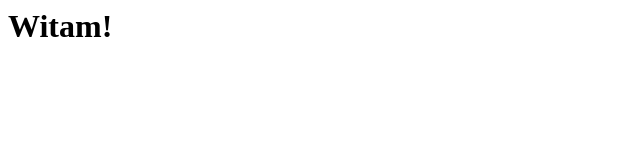
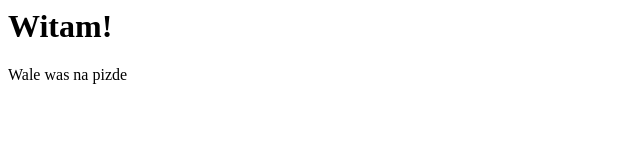
Before and after one commit to MarcinKruszynski02/cwiczenie4, a plain HTML site: page index.html in a window 1280 px wide. Shown: the whole page, without its empty margins (0-640 px from the left). Drawn offline with Linux system fonts and the light colour scheme.

Commit message:
zmiana2137

```diff
--- a/index.html
+++ b/index.html
@@ -5,6 +5,7 @@
 
   <body>
     <h1>Witam!</h1>
+    <p>Wale was na pizde</p>
   </body>
 
 </html>
```
